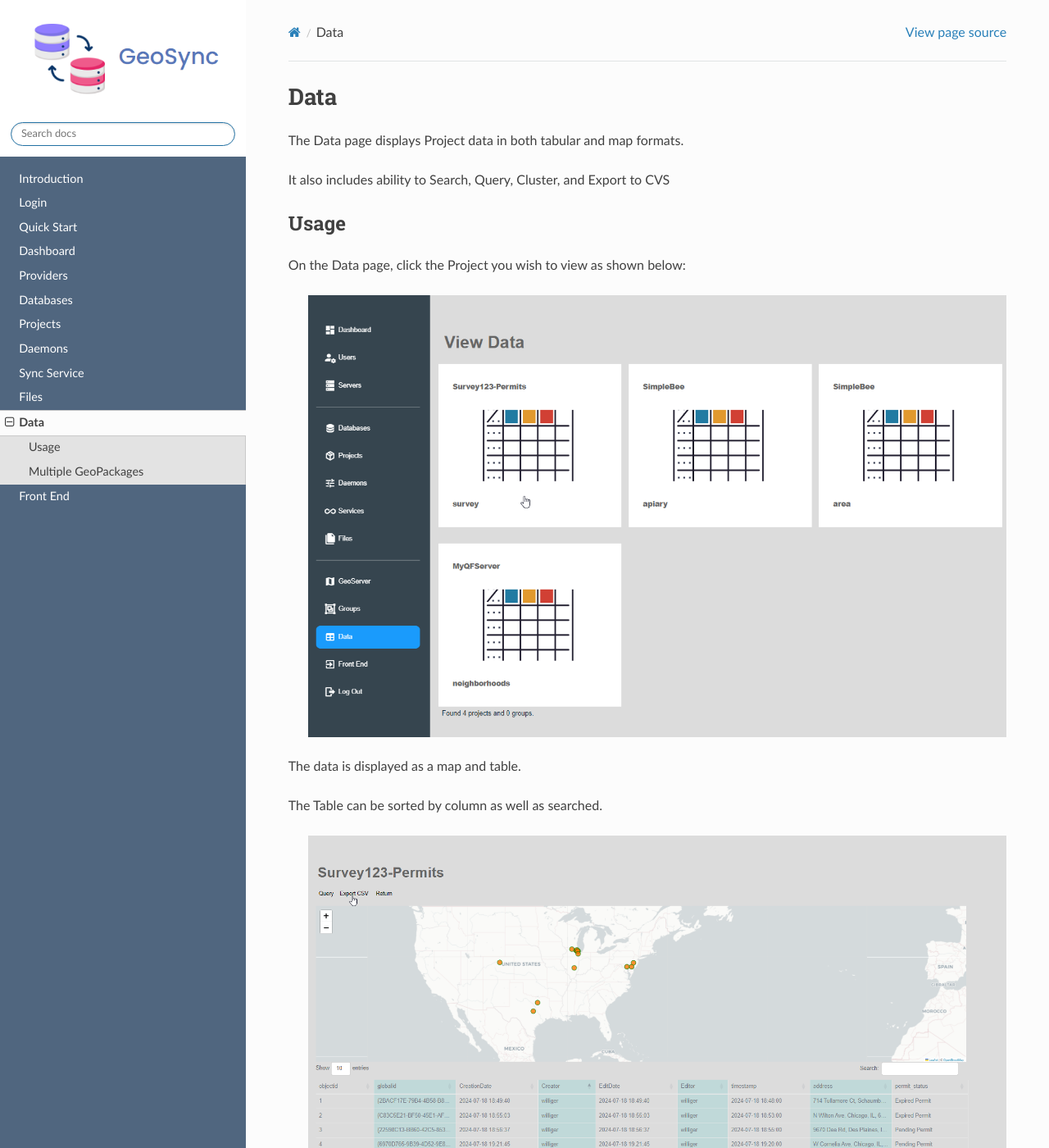
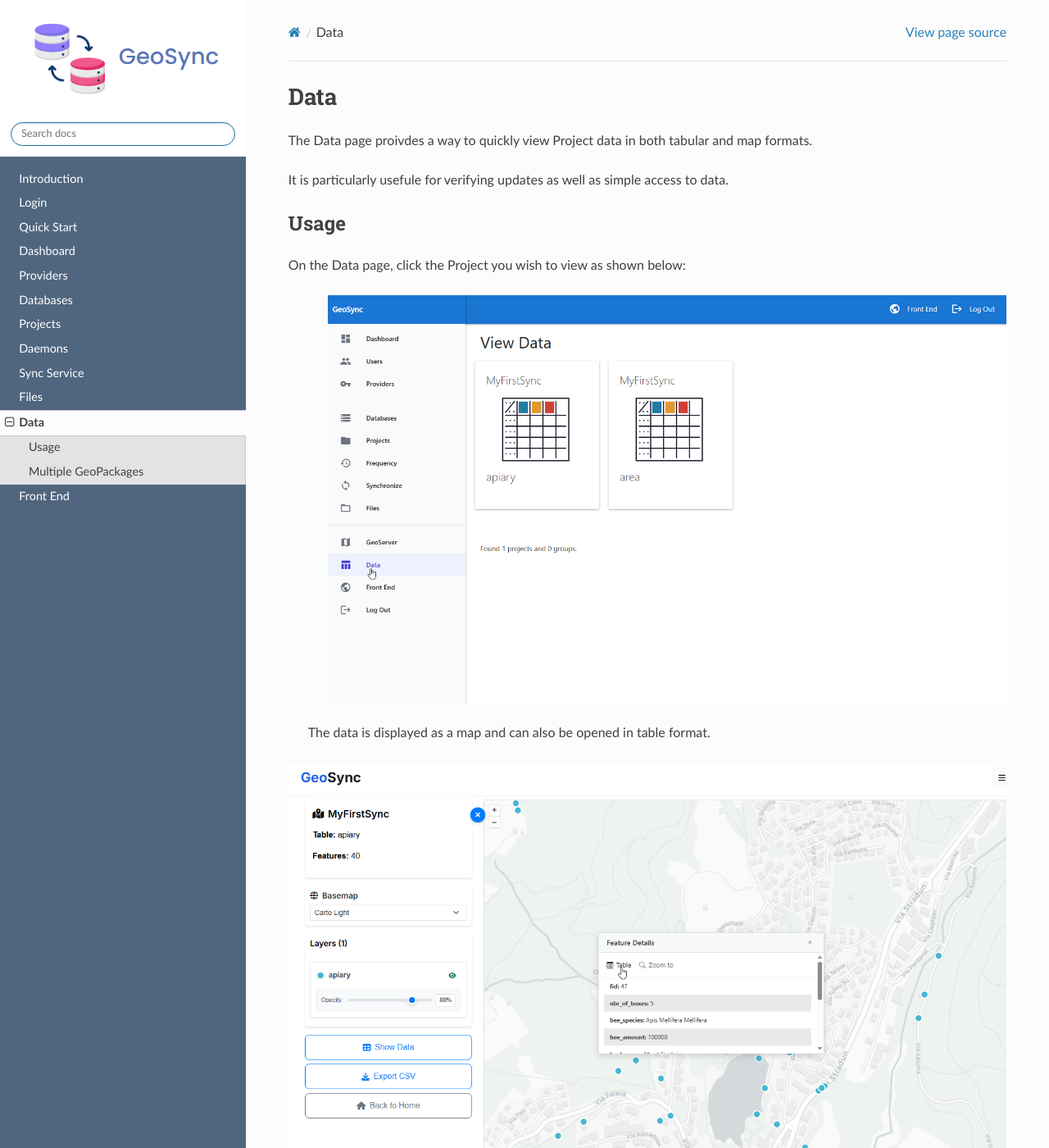
Before and after one commit to AcuGIS/GeoSync, a Sphinx documentation site: the page built from docs/source/data.rst, in a window 1280 px wide and 1400 px high. Shown: the whole window at 82% size. Built offline with Sphinx 7.4.7 and the Read the Docs theme 3.1.0, drawn with Linux system fonts in a browser that asks for light colours; some of the changed text lies outside the part shown.

Commit message:
Update data.rst

```diff
--- a/docs/source/data.rst
+++ b/docs/source/data.rst
@@ -1,32 +1,22 @@
 Data
 =====
 
-The Data page displays Project data in both tabular and map formats.
+The Data page proivdes a way to quickly view Project data in both tabular and map formats.
 
-It also includes ability to Search, Query, Cluster, and Export to CVS
+It is particularly usefule for verifying updates as well as simple access to data.
 
 Usage
 ------------
 
 On the Data page, click the Project you wish to view as shown below:
 
-   .. image:: images/view-1.png
+   .. image:: images/Synchronize-Data-1.png
 
+ The data is displayed as a map and can also be opened in table format.
 
-The data is displayed as a map and table.
+.. image:: images/Synchronize-Data-2.png
 
-The Table can be sorted by column as well as searched.
-
-
-   .. image:: images/view-2.png
-
-
-To export data to a CSV file, click the CSV links as shown below:
-
-
-   .. image:: images/csv-export.png
-
-
+You can also export to CSV using the left menu.
 
 
 Multiple GeoPackages
```
